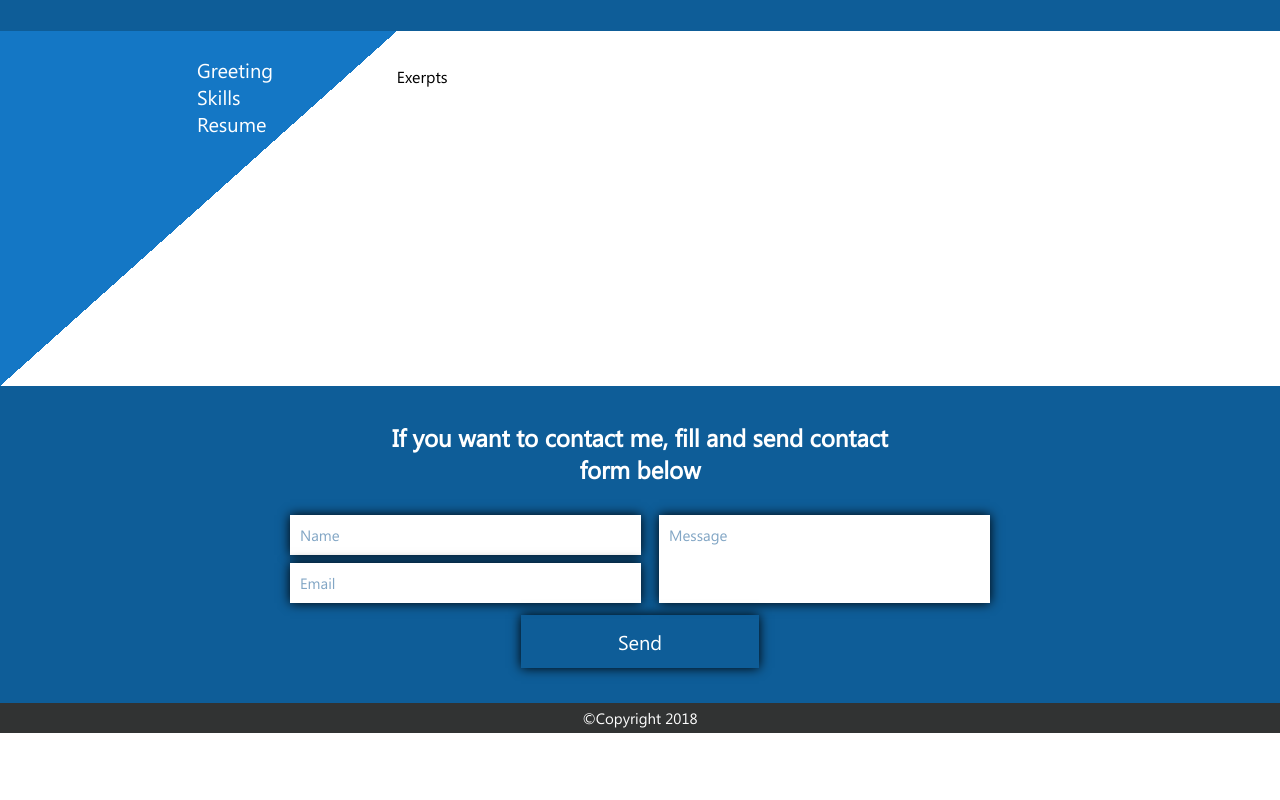
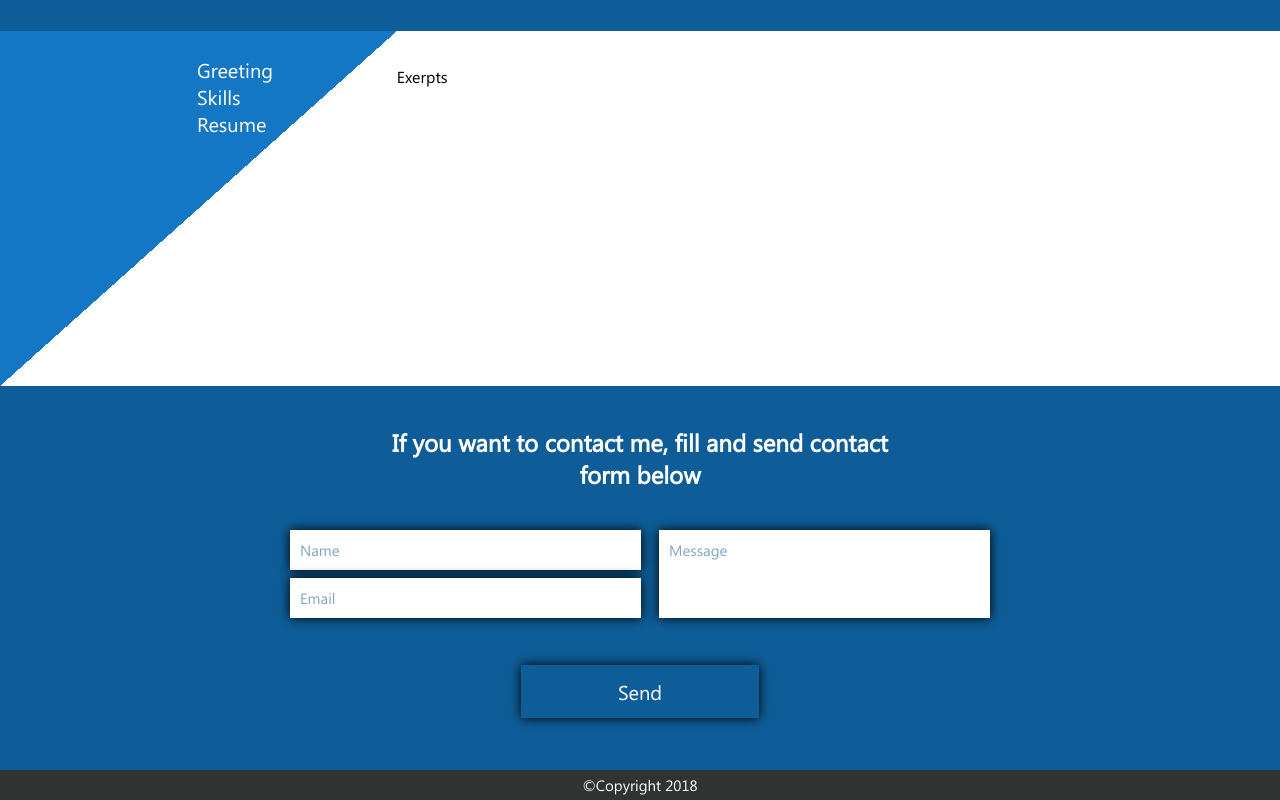
Before and after one commit to M-To-codding/ResumeGH, a React (Create React App) app: page / in a window 1280 px wide. Shown: the part 719-1519 px from the top of the page. Before the commit the page ends 1452 px from the top, so only its background shows below. Built offline with nearby package versions, Linux system fonts and the light colour scheme.

Commit message:
Fix styles

```diff
--- a/src/client/styles/App.css
+++ b/src/client/styles/App.css
@@ -288,14 +288,14 @@ input, textarea {
 }
 
 .contacts .contacts-content {
-    padding: 35px 0;
+    padding: 40px 0;
 }
 
 .contacts h5 {
     background-color: #0e5d98;
     color: #fff;
     font-size: 24px;
-    padding-bottom: 30px;
+    padding-bottom: 40px;
     width: 500px;
     margin: auto;
     text-align: center;
@@ -307,6 +307,7 @@ input, textarea {
     width: 700px;
     justify-content: space-between;
     margin:auto;
+    height: 200px;
 }
 
 .contact-form input, .contact-form textarea {
```
